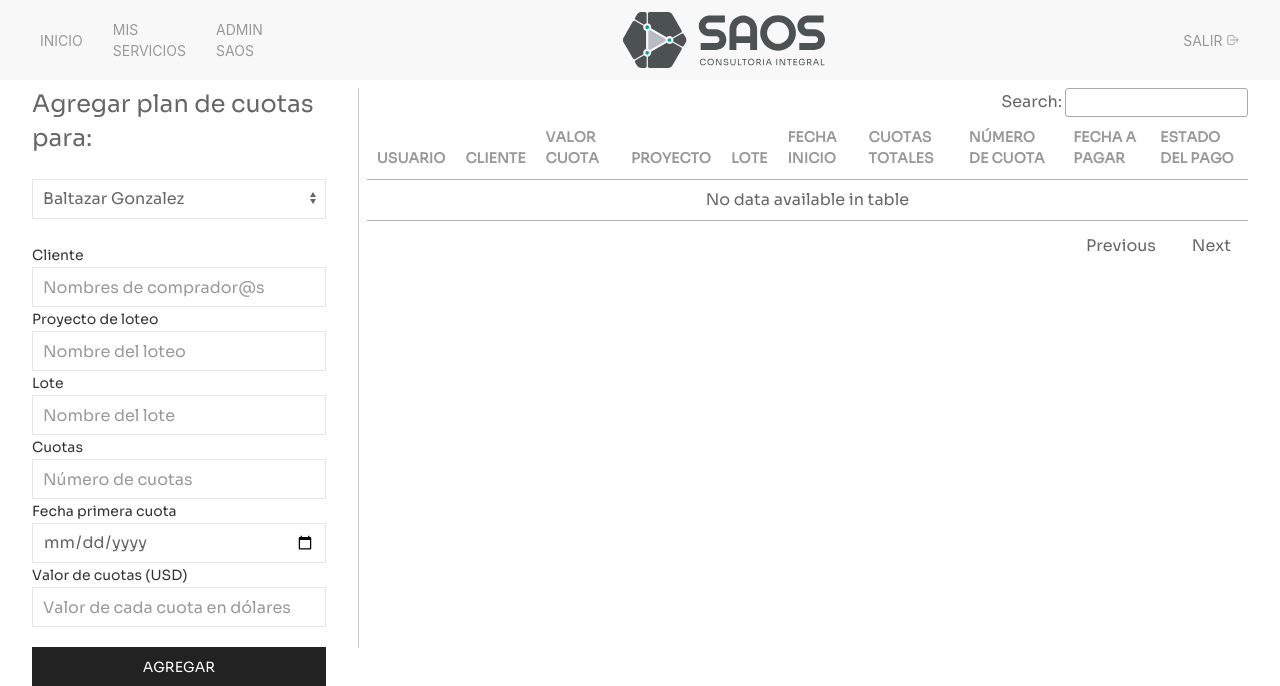
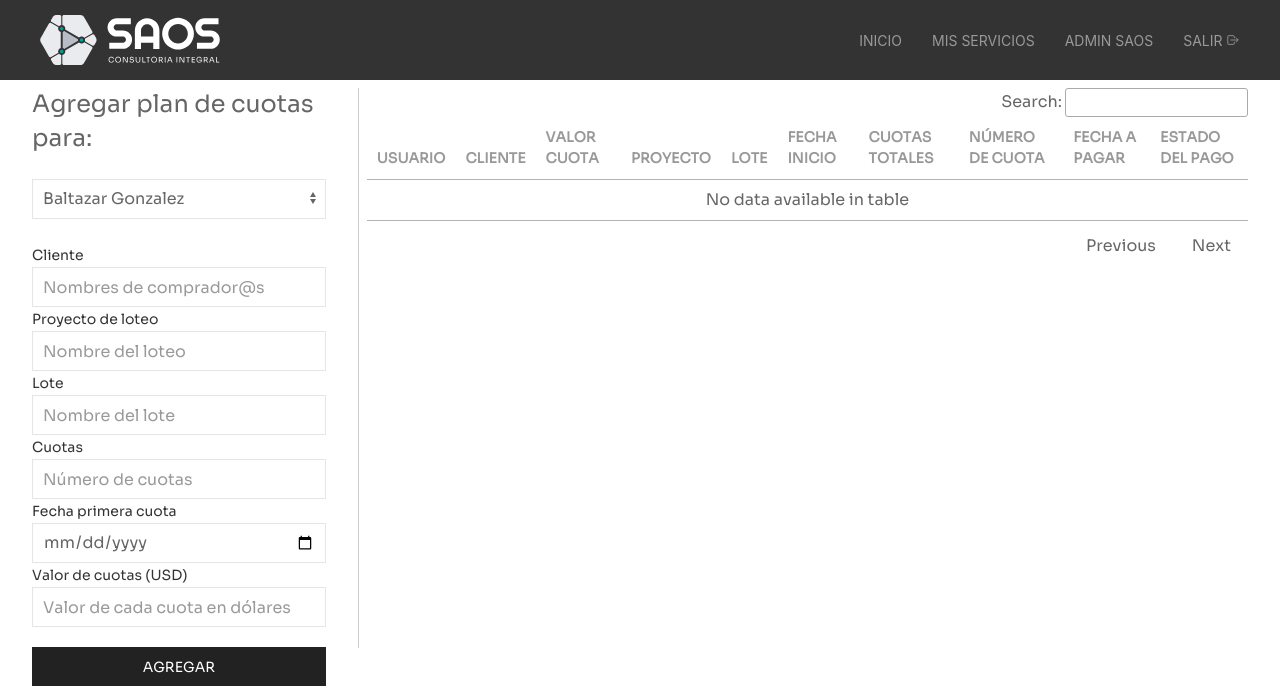
Before and after one commit to baltazargch/SAOS-app, a Flask app: page /admincuotas in a window 1280 px wide. Shown: the top 686 px of the page. Run offline with Flask 3, Linux system fonts and the light colour scheme; a user stored in the database is signed in; some libraries are stand-ins or nearby versions.

Commit message:
first production commit

```diff
--- a/main.py
+++ b/main.py
@@ -45,4 +45,4 @@ def modify_map():
     return redirect(url_for('views.maps_users', loteo=loteo, clickloteo=True))
 
 if __name__ == '__main__':
-    app.run()
+    app.run(debug=True)
--- a/website/templates/base.html
+++ b/website/templates/base.html
@@ -41,10 +41,18 @@
 </head>
 
 <body>
-    <nav class="uk-navbar-container">
+    <nav class="uk-navbar-container" style="background: #333;">
         <div class="uk-container">
             <div uk-navbar>
+
                 <div class="uk-navbar-left">
+                    <a class="uk-navbar-item uk-logo" href="https://saos.app/" aria-label="Back to Home">
+                        <img class="uk-logo-inverse" src="{{ url_for('static', filename='/media/icon-saos.svg') }}"
+                            style="height: 50px; width: 180px; display: inline-block;" alt="saos-logo">
+                    </a>
+                </div>
+
+                <div class="uk-navbar-right">
                     <ul class="uk-navbar-nav">
                         <li><a href="/">Inicio</a></li>
                         {% if user.is_authenticated %}
@@ -53,21 +61,10 @@
                         {% if user.tipo == 'admin' %}
                         <li> <a href="/admindashboard">Admin SAOS</a> </li>
                         {%endif%}
-                    </ul>
-                </div>
-                <div style="display:flex; align-items:center; justify-content:center; width:100%;">
-                    <a class="uk-navbar-item uk-logo" href="https://saos.app/">
-                        <img src="{{ url_for('static', filename='/media/saos-nuevo-negro.svg') }}"
-                            style="height: 3.5rem; width:auto; display: inline-block;" alt="saos-logo">
-                    </a>
-                </div>
-
-                <div class="uk-navbar-right">
-                    <ul class="uk-navbar-nav">
                         {% if not user.is_authenticated %}
-                        <li><a href="/login">Acceder</a></li>
+                        <li><a href="/login"><ion-icon size="large" name="log-in-outline"></ion-icon>Acceso</a>
+                        </li>
                         {% else %}
-                        <!--  <li><a href="/maps_users">Mis loteos</a></li> -->
                         <li><a href="/logout">Salir<ion-icon name="log-out-outline"></ion-icon></a></li>
                         {% endif %}
                     </ul>
```
Also changed, not shown: website/static/media/icon-saos.svg (added), website/static/media/logo-saos.svg (added).
